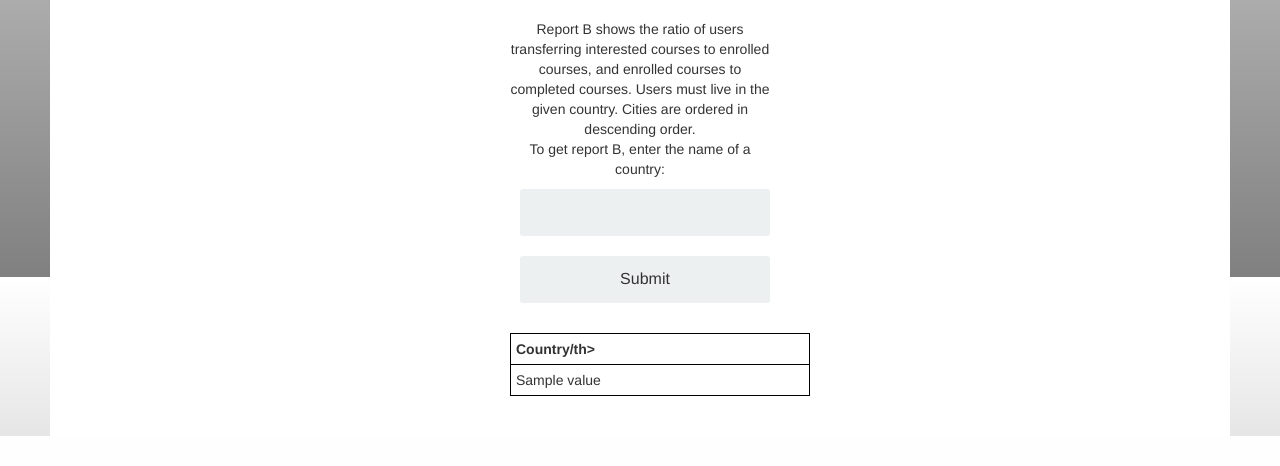
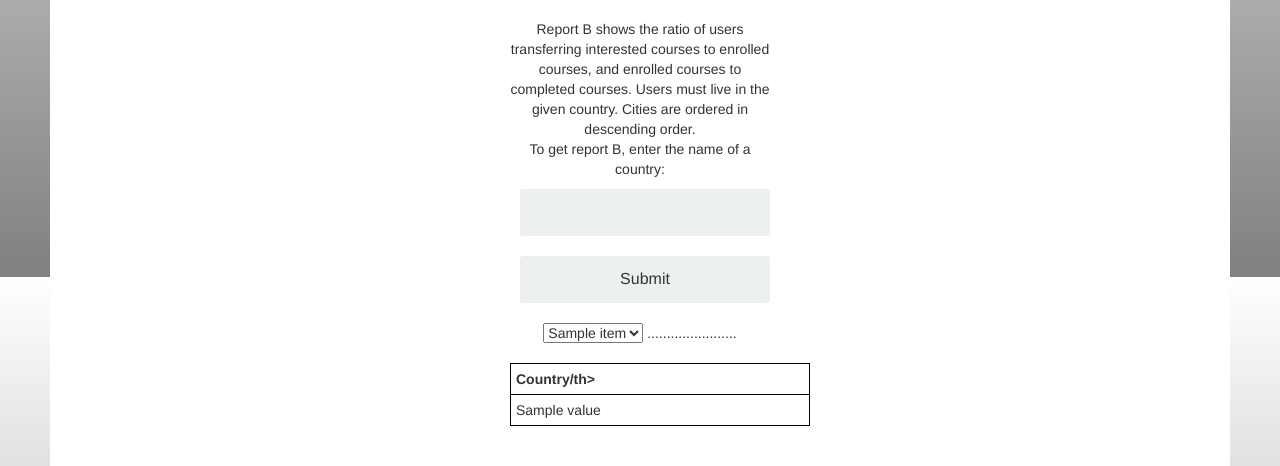
Before and after one commit to namratab94/course_management_system, a Python web app: template dbms_flask/app/templates/report_input_b.html in a window 1280 px wide. Shown: the part 523-989 px from the top of the page. Before the commit the page ends 959 px from the top, so only its background shows below. Run offline with Jinja, Linux system fonts and the light colour scheme; the template is opened without the code that fills it: most values are stand-ins (such as "Sample title", 1, 10 or a date in 2020); form fields are guessed from the names that the template uses; some libraries are stand-ins or nearby versions.

Commit message:
working on things

```diff
--- a/dbms_flask/app/templates/report_input_b.html
+++ b/dbms_flask/app/templates/report_input_b.html
@@ -34,6 +34,20 @@ To get report B, enter the name of a country:
      <th>Country/th>
   </tr>
 
+
+ <select>
+
+
+ {% for item in results %}
+ {% for value in item %}
+  <option value="{{item}}">{{item}}</option>
+ {% endfor %}
+ {% endfor %}
+
+</select>
+
+
+.......................
  {% for item in results %}
   <tr>
  {% for value in item %}
@@ -41,6 +55,7 @@ To get report B, enter the name of a country:
  {% endfor %}
   </tr>
  {% endfor %}
+
 </form>
 </body>
 </html>
--- a/dbms_flask/app/views.py
+++ b/dbms_flask/app/views.py
@@ -275,6 +275,8 @@ def getCountries(database):
       sql = "SELECT DISTINCT User.Country FROM User"
       cursor.execute(sql)
       allrows = cursor.fetchall()
+      for i in allrows:
+         print i
       cursor.close()
       return allrows
 
```
Also changed, not shown: dbms_flask/app/templates/task_c.html (+4 -4 lines).
